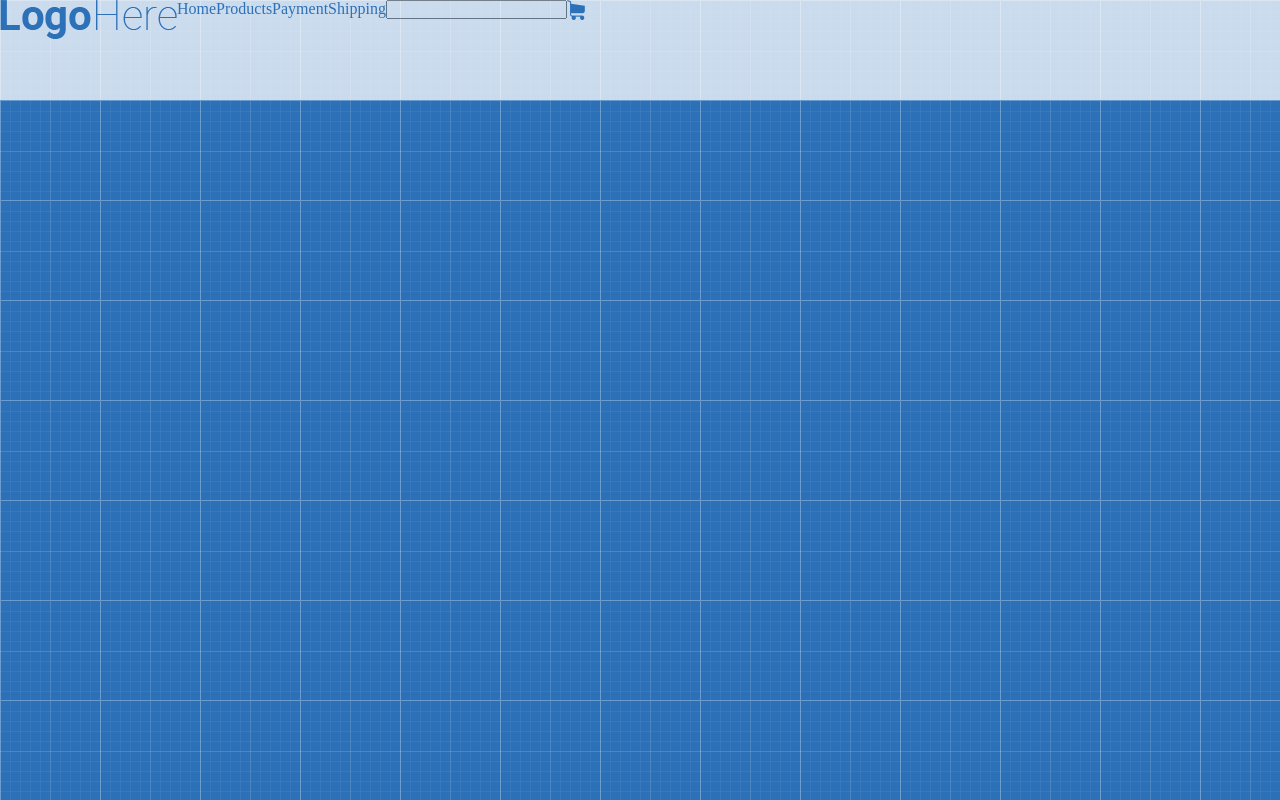
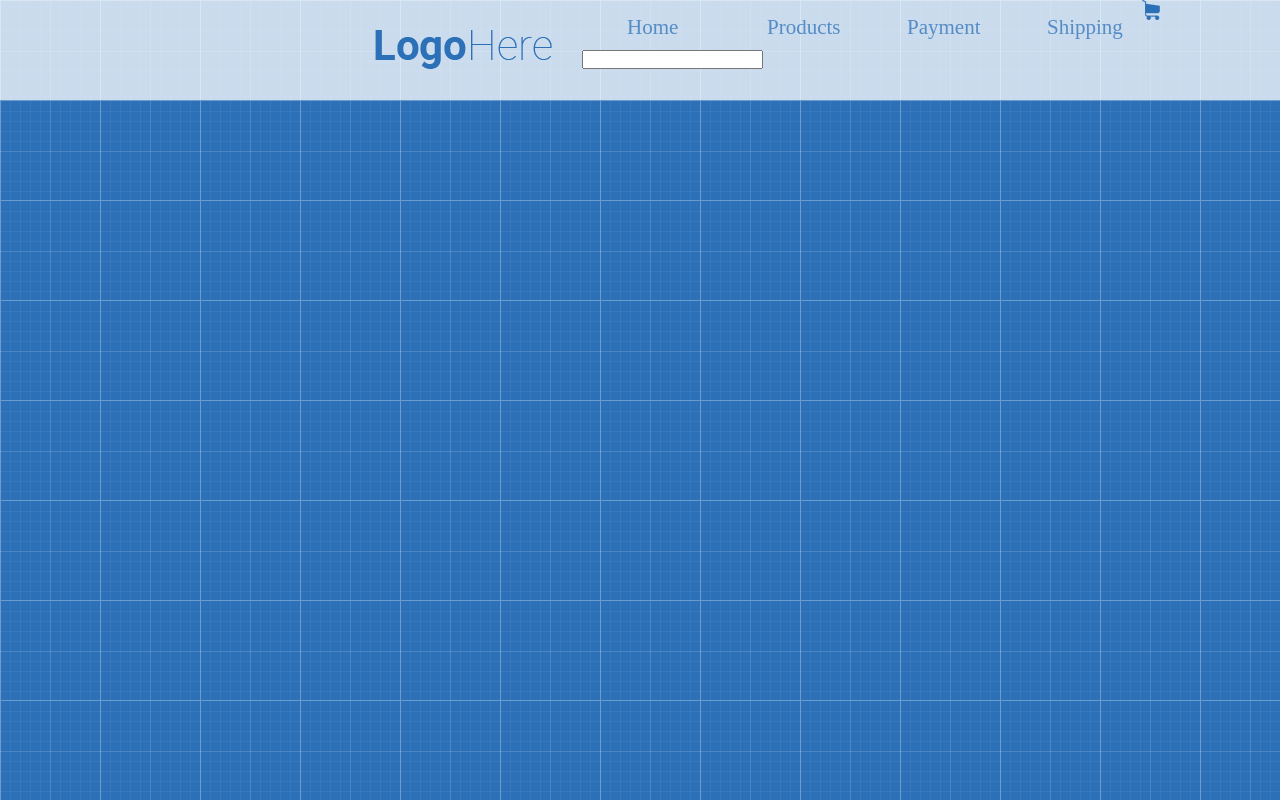
Before and after one commit to ArturGalash/ArturGalash.github.io, a plain HTML site: page index.html in a window 1280 px wide. Drawn offline with Linux system fonts and the light colour scheme.

Commit message:
style logo

```diff
--- a/style.css
+++ b/style.css
@@ -5,22 +5,24 @@
 
 a {
 	text-decoration: none;
-	color: #2c71b8;
+	color: rgba(44, 113, 184, 0.75);
+	font-size: 21px;
 }
 .head {
 	width: 100%;
 	height: 100px;
-  	background-color: rgb(255, 255, 255);
-  	opacity: 0.75;
+  	background-color: rgb(255, 255, 255, 0.75);
   	position: absolute;
   	left: 0px;
   	top: 0px;
-  	z-index: 4;
 }
 
 .logo {
 	float: left;
 	box-sizing: border-box;
+	position: relative;
+	margin: 30px;
+	margin-left: 375px;
 }
 .nav {
 	float: left;
@@ -29,6 +31,10 @@
 .menu {
 	list-style-type: none;
 	float: left;
+	width: 140px;
+	height: 50px;
+	box-sizing: border-box;
+	padding: 15px 45px;
 }
 
 .search {
```
